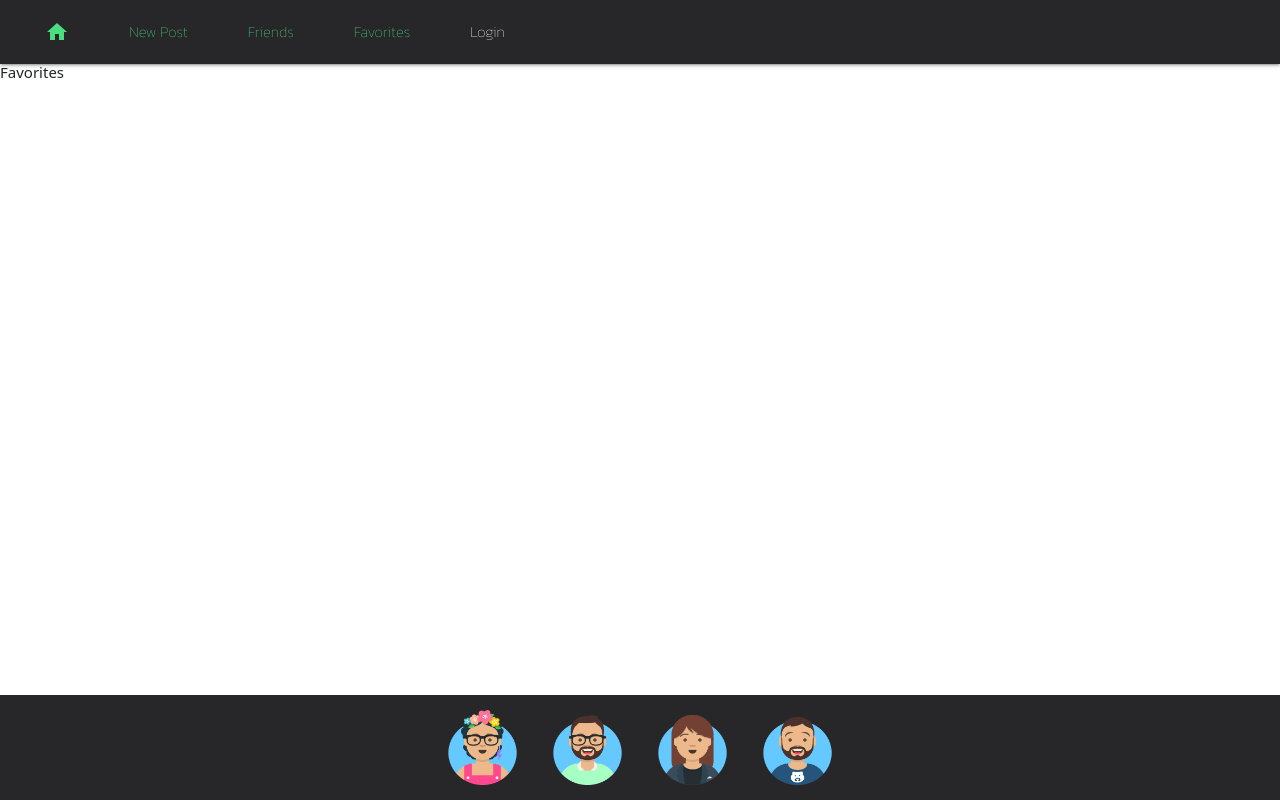
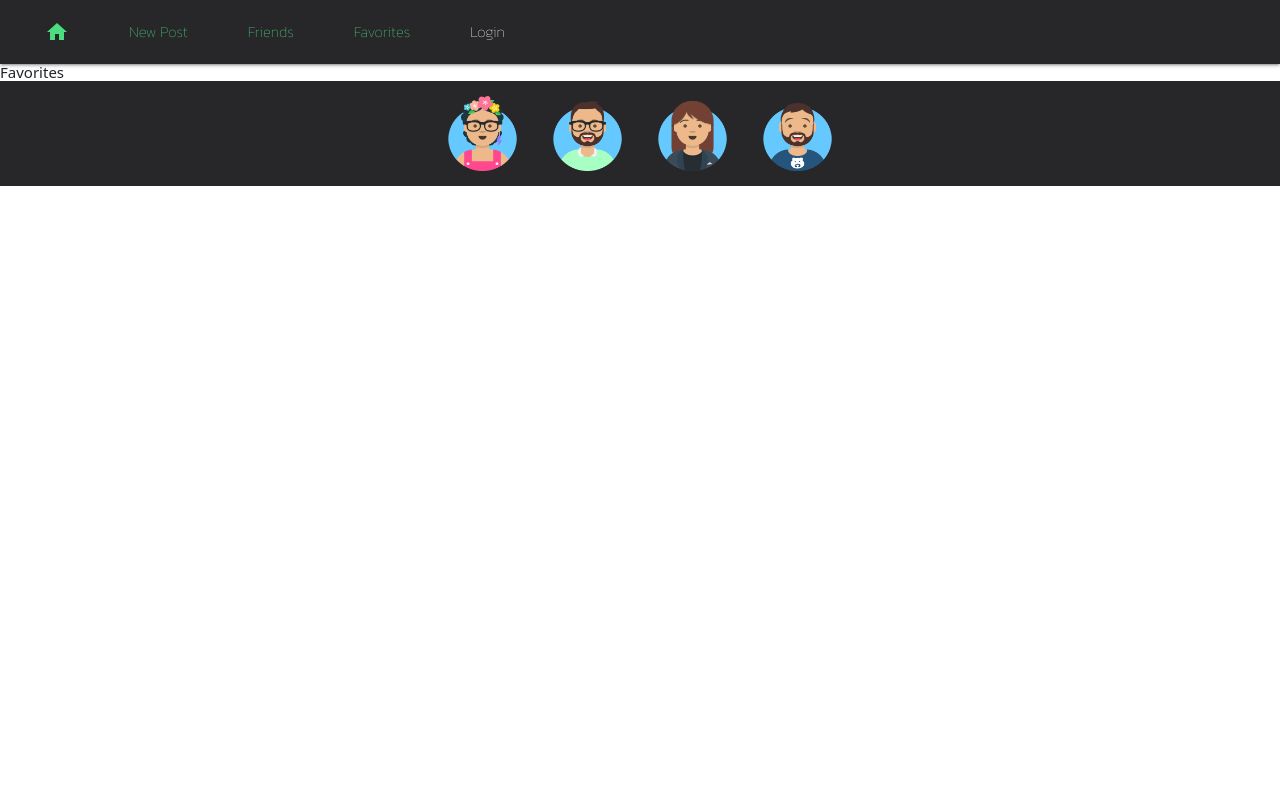
Before and after one commit to GTBCP3G5/Stay-In-Touch-Social-Network, a React (Create React App) app in the folder client/: page /favorites in a window 1280 px wide. Built offline with nearby package versions, Linux system fonts and the light colour scheme.

Commit message:
fixed homepage scrolling and made navbar sticky

```diff
--- a/client/src/components/Footer.js
+++ b/client/src/components/Footer.js
@@ -13,7 +13,7 @@ export default function Footer () {
     }
     return (
 
-        <div className="bg-zinc-800 fixed bottom-0 w-100" style={footerContainer}>
+        <div className="bg-zinc-800 sticky bottom-0 w-100" style={footerContainer}>
             <a href="https://github.com/catcueto">
                 <img style={avatar} src="cat-avatar.png" alt="Catalina's Avatar"/>
             </a>
--- a/client/src/components/Home.js
+++ b/client/src/components/Home.js
@@ -38,7 +38,7 @@ export default function Home() {
 					</button>
 				</span>
 			</div>
-            <div className="flex justify-center items-end">
+            <div className="flex justify-center items-end m-3">
                 {loading ? (
                     <div>Loading...</div>
                 ) : (
--- a/client/src/components/Navbar.js
+++ b/client/src/components/Navbar.js
@@ -82,7 +82,7 @@ export default function Navbar () {
     // For bigger screens
     else {
         currentNav = (
-            <nav className="nav bg-zinc-800">
+            <nav className="nav bg-zinc-800 sticky top-0">
             <ul style={navContainer} className="left hide-on-med-and-down text-green-400">
                 <li style={navLinks}>
                     <a href="/home">
--- a/client/src/components/PostList.js
+++ b/client/src/components/PostList.js
@@ -19,7 +19,7 @@ export default function PostList({ posts, title }) {
 
     return (
         <div className='w-75'>
-            <h2 style={boldKanit} className="text-sky-500">{title}</h2>
+            <h2 style={boldKanit} className="text-green-400">{title}</h2>
             {posts &&
             posts.map((post) => (
                 <div key={post._id} className="card mb-3 bg-zinc-200">
```
